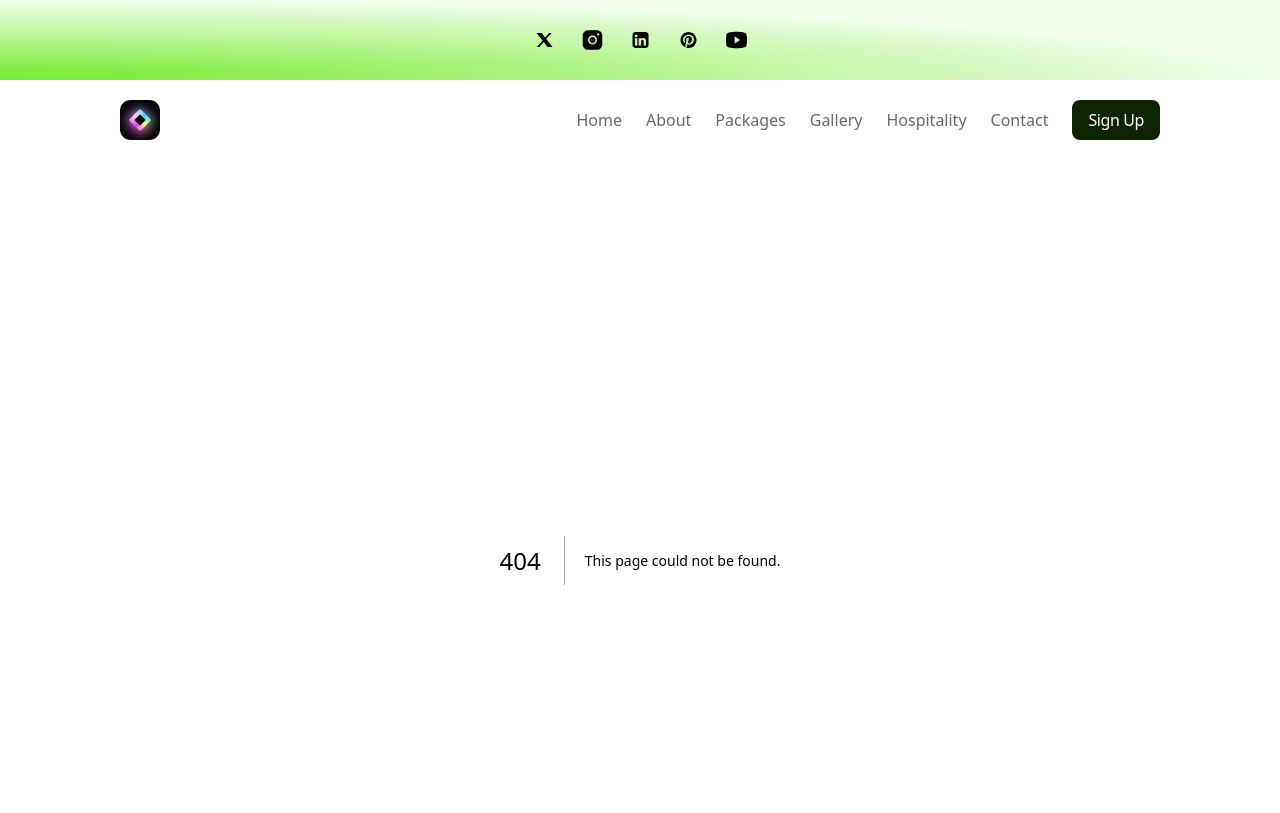
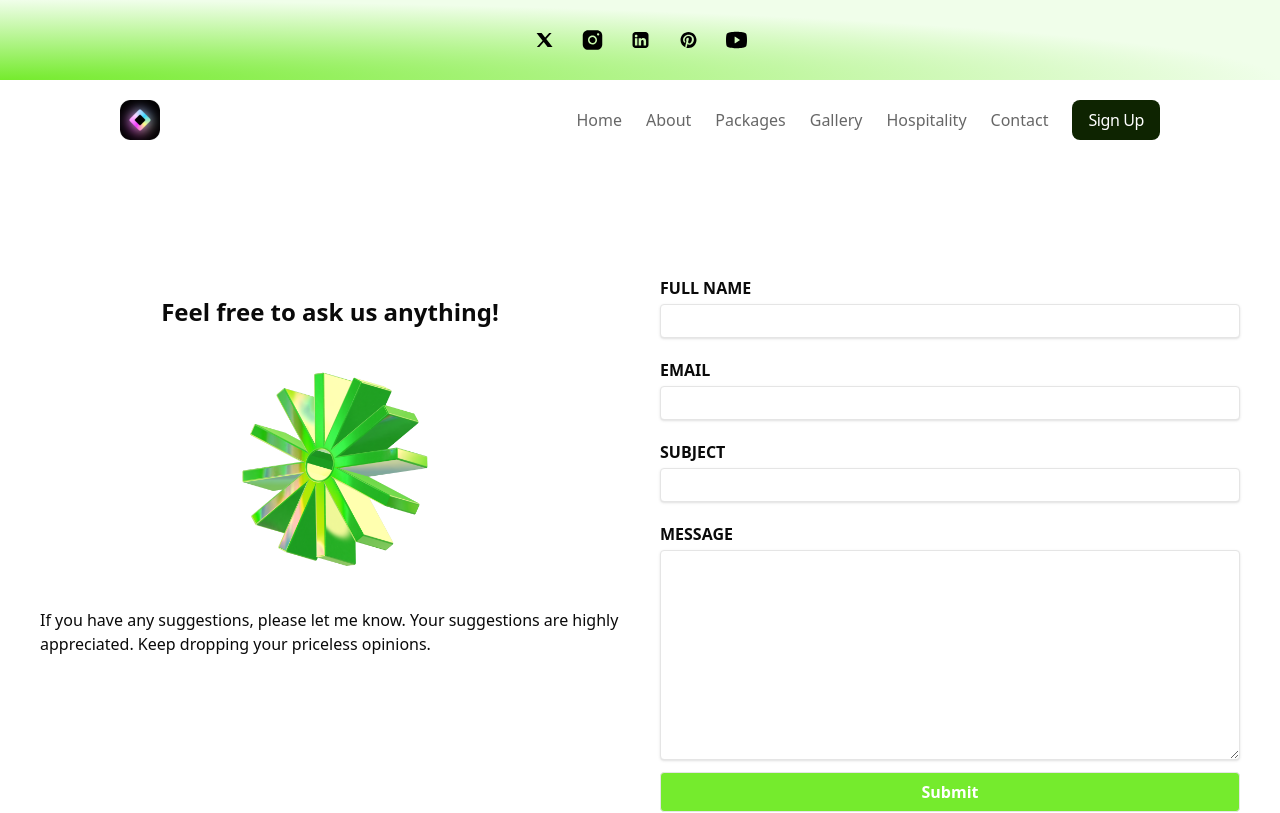
Before and after one commit to ajmalbinabdulaziz/Ahlan-Hind, a Next.js app: page /contact in a window 1280 px wide. Before the commit this address had no page. Shown: the top 813 px of the page. Built offline with nearby package versions, Linux system fonts and the light colour scheme.

Commit message:
contact page finished

```diff
--- /dev/null
+++ b/src/app/contact/Contact.tsx
@@ -0,0 +1,88 @@
+'use client'
+
+import Head from "next/head";
+import { useState } from "react";
+import { useForm } from "react-hook-form";
+import CogImage from "@/assets/cog.png"
+import Image from "next/image";
+
+
+
+const Contact = () => {
+
+  const [ submitted, setSubmitted ] = useState(false)
+
+  const { register,handleSubmit, formState: { errors } } = useForm();
+
+//   const onSubmit = async(data) => {
+//     await fetch('/api/createMessage', {
+//       method: 'POST',
+//       body: JSON.stringify(data),
+//     }).then(()=> {
+//       console.log(data);
+//       setSubmitted(true);
+//     }).catch((err) => {
+//       console.log(err);
+//       setSubmitted(false);
+//     })
+//   }
+
+  return (
+    <>
+    <Head>
+      <title>Ajmal Codes | Contact</title>
+      <link rel="icon" href="/favicon.ico" />
+    </Head>
+    {submitted ? (<h3 className="text-center w-auto h-screen text-3xl pt-48 font-bold">Thank you for your message!</h3>)
+    :
+
+      (<div className="grid grid-cols-1 px-5 pt-24 md:grid-cols-2  max-w-full">
+
+        <div className="">
+          <h2 className="font-bold text-2xl text-center p-5 mt-5">Feel free to ask us anything!</h2>
+          <Image className="mx-auto m-5 " src={CogImage} width={200} height={200} alt="" />
+          <p className="p-5">
+            If you have any suggestions, please let me know. Your suggestions are highly appreciated. Keep dropping your priceless opinions.
+          </p>
+        </div>
+
+        <div className="max-w-full">
+
+          <form
+            // onSubmit={handleSubmit(onSubmit)}
+            className="flex flex-col p-5 font-semibold font-sans">
+            <label>FULL NAME</label>
+            <input {...register("name", { required: true })} className="mb-5 shadow border rounded py-1 form-input mt-1 block w-full ring-[#9ced6b] outline-none focus:ring" type="text" name="name" />
+
+            <label>EMAIL</label>
+            <input  {...register("email", { required: true })} className="mb-5 shadow border rounded py-1 form-input mt-1 block w-full ring-[#9ced6b] outline-none focus:ring" type="text" name="email" />
+
+            <label>SUBJECT</label>
+            <input  {...register("subject", { required: true })} className="mb-5 shadow border rounded py-1 form-input mt-1 block w-full ring-[#9ced6b] outline-none focus:ring" type="text" name="subject" />
+
+            <label>MESSAGE</label>
+            <textarea
+              {...register("message", { required: true })}
+              className=" shadow border rounded block mt-1 py-2 w-full ring-[#9ced6b] outline-none focus:ring form-textarea"
+              rows={8} name="message"
+                      />
+
+            <div className="flex flex-col">
+              {errors.name && <span className="text-red-500">The Name Field is Required</span>}
+              {errors.email && <span className="text-red-500">The Email Field is Required</span>}
+              {errors.subject && <span className="text-red-500">The Subject Field is Required</span>}
+              {errors.message && <span className="text-red-500">The Message Field is Required</span>}
+            </div>
+
+            <input type="submit"
+                  className="bg-[#75eb2d] mt-3 h-10 w-full hover:bg-[#9ced6b] cursor-pointer border rounded text-white font-bold" />
+          </form>
+
+        </div>
+
+      </div>)}
+    </>
+  )
+}
+
+export default Contact
--- /dev/null
+++ b/src/app/contact/page.tsx
@@ -0,0 +1,10 @@
+import Contact from "./Contact"
+
+function page() {
+  return (
+    <div>
+        <Contact />
+    </div>
+  )
+}
+export default page
--- a/src/app/gallery/Gallery.tsx
+++ b/src/app/gallery/Gallery.tsx
@@ -18,14 +18,14 @@ function Gallery() {
             Gallery
         </div>
         <div className="border w-auto h-auto flex flex-wrap flex-grow p-4 space-x-2 space-y-2">
-            <Image src={Alleppey} width={350} height={350} alt="Alleppey" className="grow hover:scale-110 transition-transform" />
-            <Image src={Thekkady} width={350} height={350} alt="Thekkady" className="grow hover:scale-110 transition-transform" />
-            <Image src={Wagamon} width={350} height={350} alt="Wagamon" className="grow hover:scale-110 transition-transform" />
-            <Image src={Himalaya} width={350} height={350} alt="Himalaya" className="grow hover:scale-110 transition-transform" />
-            <Image src={Andaman} width={350} height={350} alt="Andaman" className="grow hover:scale-110 transition-transform" />
-            <Image src={Tajmahal} width={350} height={350} alt="Tajmahal" className="grow hover:scale-110 transition-transform" />
-            <Image src={Hogenakkal} width={350} height={350} alt="Hodenakkal" className="grow hover:scale-110 transition-transform" />
-            <Image src={Ayurveda} width={350} height={350} alt="Ayurveda" className="grow hover:scale-110 transition-transform" />
+            <Image src={Alleppey} width={350} height={350} alt="Alleppey" className="grow hover:scale-110 transition-transform duration-500" />
+            <Image src={Thekkady} width={350} height={350} alt="Thekkady" className="grow hover:scale-110 transition-transform duration-500" />
+            <Image src={Wagamon} width={350} height={350} alt="Wagamon" className="grow hover:scale-110 transition-transform duration-500" />
+            <Image src={Himalaya} width={350} height={350} alt="Himalaya" className="grow hover:scale-110 transition-transform duration-500" />
+            <Image src={Andaman} width={350} height={350} alt="Andaman" className="grow hover:scale-110 transition-transform duration-500" />
+            <Image src={Tajmahal} width={350} height={350} alt="Tajmahal" className="grow hover:scale-110 transition-transform duration-500" />
+            <Image src={Hogenakkal} width={350} height={350} alt="Hodenakkal" className="grow hover:scale-110 transition-transform duration-500" />
+            <Image src={Ayurveda} width={350} height={350} alt="Ayurveda" className="grow hover:scale-110 transition-transform duration-500" />
         </div>
 
     </section>
--- a/src/app/packages/page.tsx
+++ b/src/app/packages/page.tsx
@@ -3,7 +3,7 @@ import UpcomingPackages from "./UpcomingPackages"
 
 function page() {
   return (
-    <div className="bg-[radial-gradient(ellipse_150%_50%_at_top_left,#75eb2d,#768071_100%)] overflow-x-clip">
+    <div className="bg-[radial-gradient(ellipse_150%_50%_at_top_left,#75eb2d,#768071_100%)] overflow-x-clip pb-36">
         <PopularPackages />
         <UpcomingPackages />
     </div>
--- a/src/sections/Header.tsx
+++ b/src/sections/Header.tsx
@@ -50,7 +50,7 @@ export const Header = () => {
               {/* <a href="">Tours</a> */}
               {/* <a href="">Destinations</a> */}
               {/* <a href="">Testimonials</a> */}
-              <a href="">Contact</a>
+              <a href="/contact">Contact</a>
               <button className='bg-[#0e2401] text-white px-4 py-2 rounded-lg font-medium inline-flex align-items justify-center tracking-tight'>
                 Sign Up</button>
             </nav>
```
